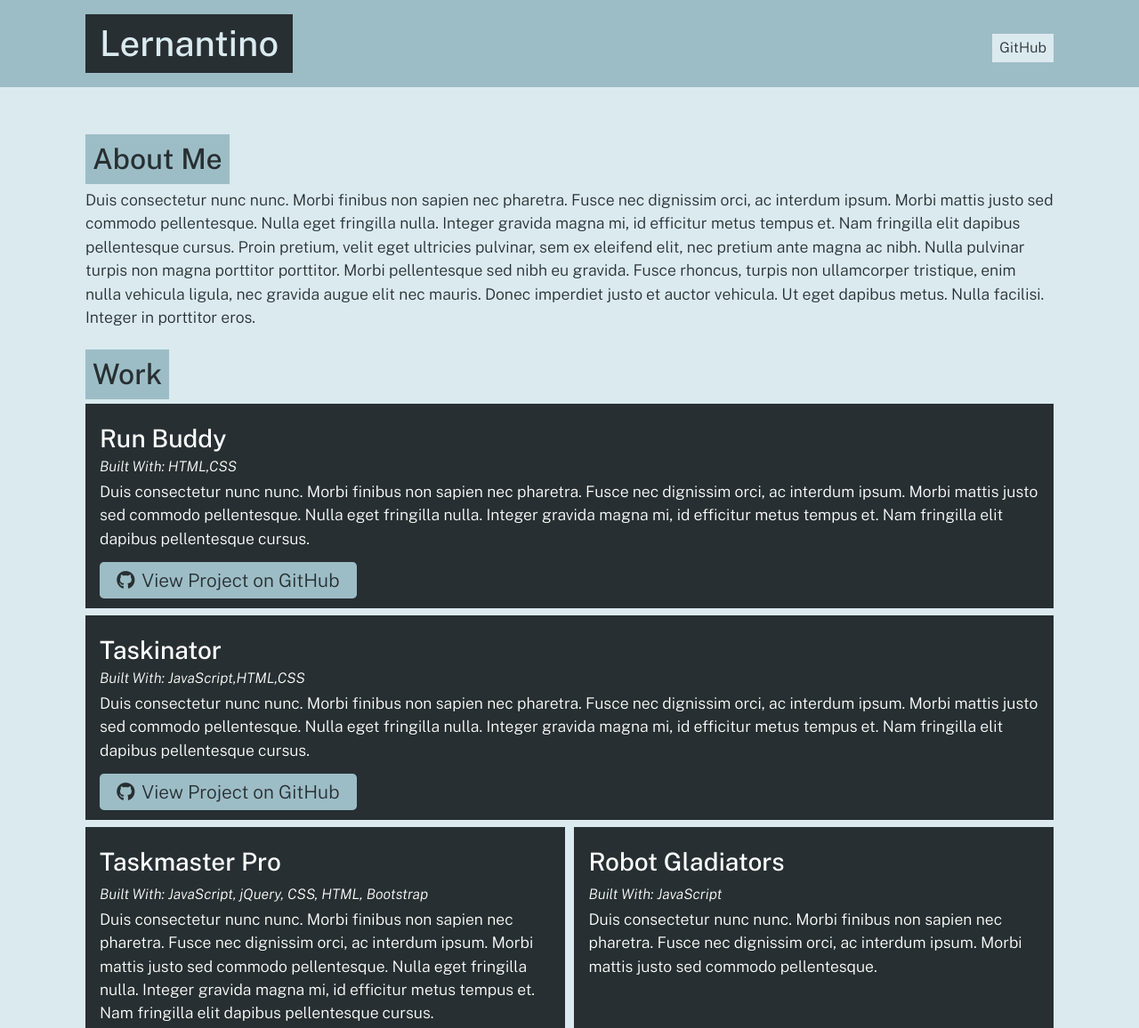
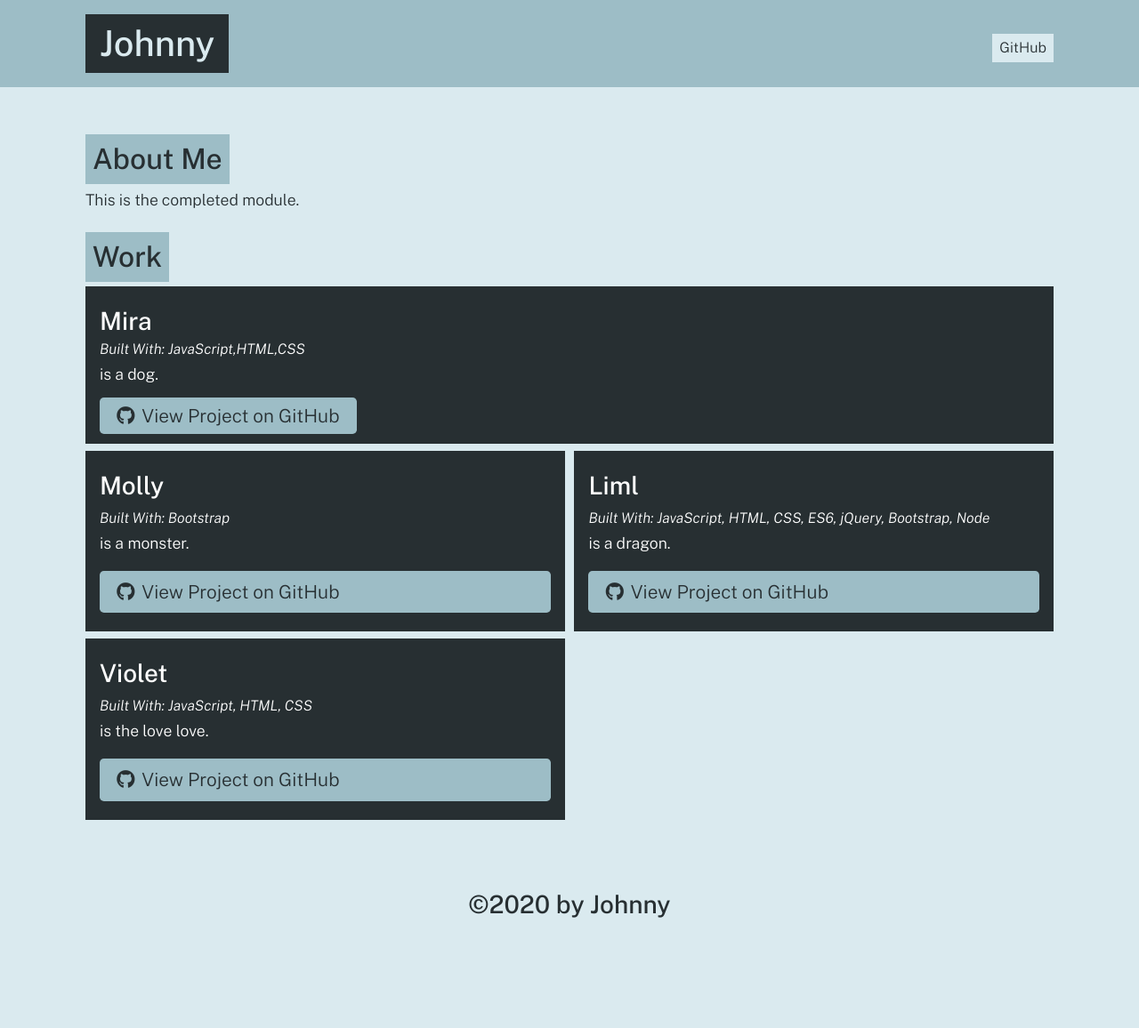
Before and after one commit to JohnKnee3/portfolio-generator, a website: page dist/index.html in a window 1280 px wide. Shown: the top 1156 px of the page at 89% size. After the commit the page ends 1055 px from the top, so only its background shows below. Drawn offline with nearby package versions, Linux system fonts and the light colour scheme.

Commit message:
Update index.html

```diff
--- a/dist/index.html
+++ b/dist/index.html
@@ -15,9 +15,9 @@
   <body>
     <header>
       <div class="container flex-row justify-space-between align-center py-3">
-        <h1 class="page-title text-secondary bg-dark py-2 px-3">Lernantino</h1>
+        <h1 class="page-title text-secondary bg-dark py-2 px-3">Johnny</h1>
         <nav class="flex-row">
-          <a class="ml-2 my-1 px-2 py-1 bg-secondary text-dark" href="https://github.com/lernantino">GitHub</a>
+          <a class="ml-2 my-1 px-2 py-1 bg-secondary text-dark" href="https://github.com/JohnKnee3">GitHub</a>
         </nav>
       </div>
     </header>
@@ -25,7 +25,7 @@
 
     <section class="my-3" id="about">
       <h2 class="text-dark bg-primary p-2 display-inline-block">About Me</h2>
-      <p>Duis consectetur nunc nunc. Morbi finibus non sapien nec pharetra. Fusce nec dignissim orci, ac interdum ipsum. Morbi mattis justo sed commodo pellentesque. Nulla eget fringilla nulla. Integer gravida magna mi, id efficitur metus tempus et. Nam fringilla elit dapibus pellentesque cursus. Proin pretium, velit eget ultricies pulvinar, sem ex eleifend elit, nec pretium ante magna ac nibh. Nulla pulvinar turpis non magna porttitor porttitor. Morbi pellentesque sed nibh eu gravida. Fusce rhoncus, turpis non ullamcorper tristique, enim nulla vehicula ligula, nec gravida augue elit nec mauris. Donec imperdiet justo et auctor vehicula. Ut eget dapibus metus. Nulla facilisi. Integer in porttitor eros.</p>
+      <p>This is the completed module.</p>
     </section>
 
 
@@ -34,45 +34,45 @@
       <div class="flex-row justify-space-between">
 
           <div class="col-12 mb-2 bg-dark text-light p-3">
-            <h3 class="portfolio-item-title text-light">Run Buddy</h3>
-            <h5 class="portfolio-languages">
-              Built With:
-              HTML,CSS
-            </h5>
-            <p>Duis consectetur nunc nunc. Morbi finibus non sapien nec pharetra. Fusce nec dignissim orci, ac interdum ipsum. Morbi mattis justo sed commodo pellentesque. Nulla eget fringilla nulla. Integer gravida magna mi, id efficitur metus tempus et. Nam fringilla elit dapibus pellentesque cursus.</p>
-            <a href="https://github.com/lernantino/run-buddy" class="btn"><i class="fab fa-github mr-2"></i>View Project on GitHub</a>
-          </div>
-
-          <div class="col-12 mb-2 bg-dark text-light p-3">
-            <h3 class="portfolio-item-title text-light">Taskinator</h3>
+            <h3 class="portfolio-item-title text-light">Mira</h3>
             <h5 class="portfolio-languages">
               Built With:
               JavaScript,HTML,CSS
             </h5>
-            <p>Duis consectetur nunc nunc. Morbi finibus non sapien nec pharetra. Fusce nec dignissim orci, ac interdum ipsum. Morbi mattis justo sed commodo pellentesque. Nulla eget fringilla nulla. Integer gravida magna mi, id efficitur metus tempus et. Nam fringilla elit dapibus pellentesque cursus.</p>
-            <a href="https://github.com/lernantino/taskinator" class="btn"><i class="fab fa-github mr-2"></i>View Project on GitHub</a>
+            <p>is a dog.</p>
+            <a href="mira.com" class="btn"><i class="fab fa-github mr-2"></i>View Project on GitHub</a>
           </div>
 
 
 
           <div class="col-12 col-md-6 mb-2 bg-dark text-light p-3 flex-column">
-            <h3 class="portfolio-item-title text-light">Taskmaster Pro</h3>
+            <h3 class="portfolio-item-title text-light">Molly</h3>
             <h5 class="portfolio-languages">
               Built With:
-              JavaScript, jQuery, CSS, HTML, Bootstrap
+              Bootstrap
             </h5>
-            <p>Duis consectetur nunc nunc. Morbi finibus non sapien nec pharetra. Fusce nec dignissim orci, ac interdum ipsum. Morbi mattis justo sed commodo pellentesque. Nulla eget fringilla nulla. Integer gravida magna mi, id efficitur metus tempus et. Nam fringilla elit dapibus pellentesque cursus.</p>
-            <a href="https://github.com/lernantino/taskmaster-pro" class="btn mt-auto"><i class="fab fa-github mr-2"></i>View Project on GitHub</a>
+            <p>is a monster.</p>
+            <a href="molly.com" class="btn mt-auto"><i class="fab fa-github mr-2"></i>View Project on GitHub</a>
           </div>
 
           <div class="col-12 col-md-6 mb-2 bg-dark text-light p-3 flex-column">
-            <h3 class="portfolio-item-title text-light">Robot Gladiators</h3>
+            <h3 class="portfolio-item-title text-light">Liml</h3>
             <h5 class="portfolio-languages">
               Built With:
-              JavaScript
+              JavaScript, HTML, CSS, ES6, jQuery, Bootstrap, Node
             </h5>
-            <p>Duis consectetur nunc nunc. Morbi finibus non sapien nec pharetra. Fusce nec dignissim orci, ac interdum ipsum. Morbi mattis justo sed commodo pellentesque.</p>
-            <a href="https://github.com/lernantino/robot-gladiators" class="btn mt-auto"><i class="fab fa-github mr-2"></i>View Project on GitHub</a>
+            <p>is a dragon.</p>
+            <a href="dragon.com" class="btn mt-auto"><i class="fab fa-github mr-2"></i>View Project on GitHub</a>
+          </div>
+
+          <div class="col-12 col-md-6 mb-2 bg-dark text-light p-3 flex-column">
+            <h3 class="portfolio-item-title text-light">Violet</h3>
+            <h5 class="portfolio-languages">
+              Built With:
+              JavaScript, HTML, CSS
+            </h5>
+            <p>is the love love.</p>
+            <a href="love.com" class="btn mt-auto"><i class="fab fa-github mr-2"></i>View Project on GitHub</a>
           </div>
 
 
@@ -81,7 +81,7 @@
 
     </main>
     <footer class="container text-center py-3">
-      <h3 class="text-dark">&copy;2020 by Lernantino</h3>
+      <h3 class="text-dark">&copy;2020 by Johnny</h3>
     </footer>
   </body>
   </html>
```
